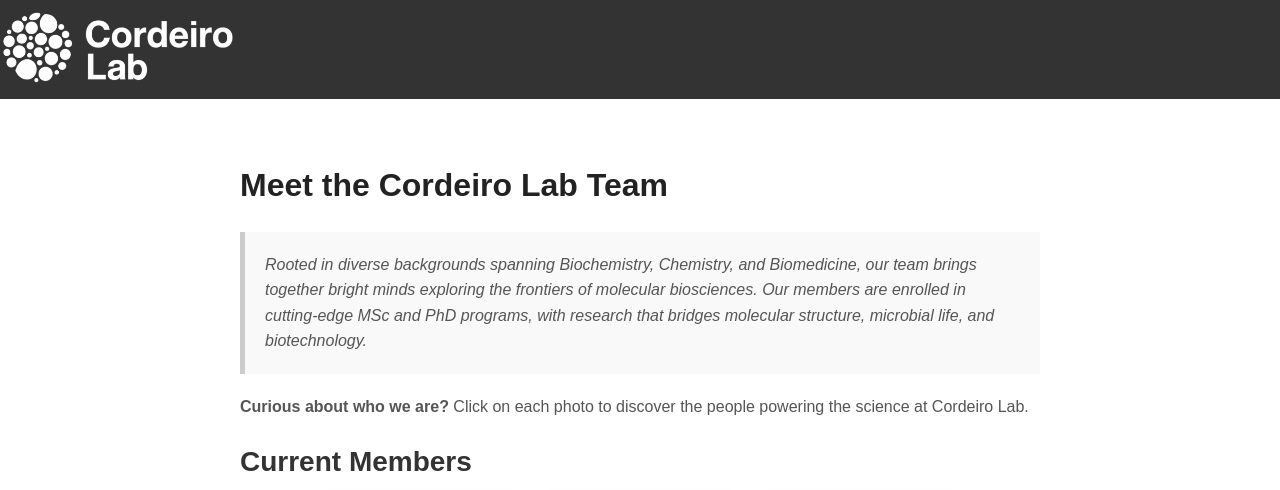
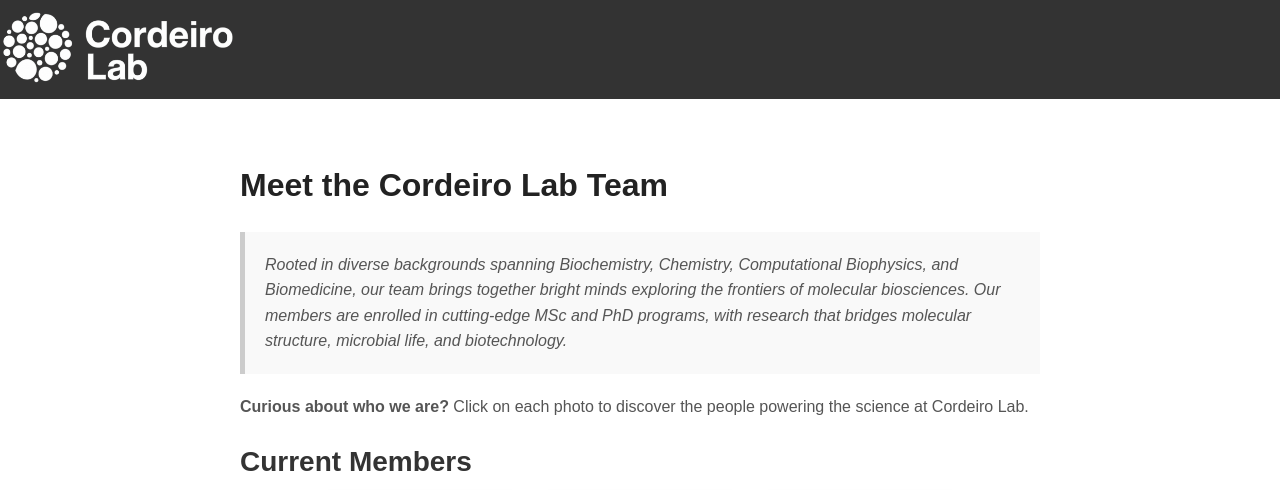
Before and after one commit to CordeiroLab/CordeiroLab.github.io, a Jekyll site: the page built from content/team.md, in a window 1280 px wide and 900 px high, cut to the strip 0-490 px from the top of the window. Built offline with Jekyll 4.4.1, drawn with Linux system fonts in a browser that asks for light colours; our own code applies the rules of GitHub Pages for plain Markdown files.

Commit message:
Update team.md

```diff
--- a/content/team.md
+++ b/content/team.md
@@ -67,7 +67,7 @@
 </style>
 
 
->Rooted in diverse backgrounds spanning Biochemistry, Chemistry, and Biomedicine, our team brings together bright minds exploring the frontiers of molecular biosciences. Our members are enrolled in cutting-edge MSc and PhD programs, with research that bridges molecular structure, microbial life, and biotechnology.
+>Rooted in diverse backgrounds spanning Biochemistry, Chemistry, Computational Biophysics, and Biomedicine, our team brings together bright minds exploring the frontiers of molecular biosciences. Our members are enrolled in cutting-edge MSc and PhD programs, with research that bridges molecular structure, microbial life, and biotechnology.
 
 **Curious about who we are?** Click on each photo to discover the people powering the science at Cordeiro Lab.
 
```
